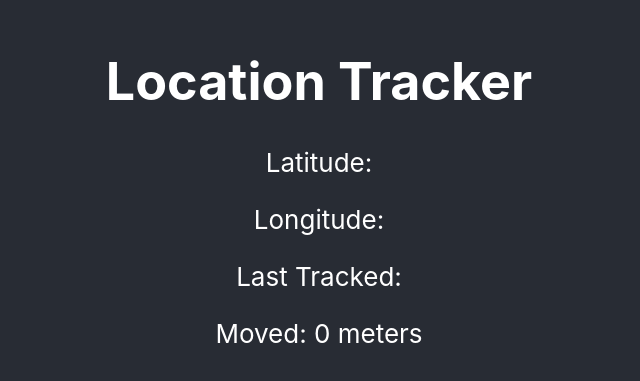
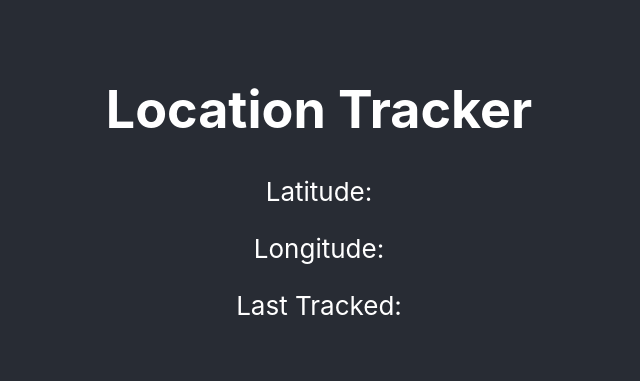
Before and after one commit to DispatchOrderNodeGovernance/rider-app, a React (Create React App) app: page / in a window 1280 px wide. Shown: the part 205-586 px from the top of the page, without its empty margins (321-961 px from the left). Built offline with nearby package versions, Linux system fonts and the light colour scheme; no server answers.

Commit message:
chore: Improve geolocation tracking in LocationTracker component

```diff
--- a/src/components/LocationTracker.js
+++ b/src/components/LocationTracker.js
@@ -5,7 +5,6 @@ const LocationTracker = () => {
   const [lastTracked, setLastTracked] = useState(null);
   const [error, setError] = useState(null);
   const [previousPosition, setPreviousPosition] = useState(null);
-  const [movedMeters, setMovedMeters] = useState(0);
 
   useEffect(() => {
     const handleSuccess = (pos) => {
@@ -21,9 +20,8 @@ const LocationTracker = () => {
           currentPosition.lat,
           currentPosition.lng
         );
-        setMovedMeters(distance);
-        if (distance >= 10) {
-          alert('You have moved 10 meters');
+        if (distance >= 100) {
+          alert('You have moved 100 meters.');
         }
       }
 
@@ -38,11 +36,15 @@ const LocationTracker = () => {
 
     navigator.geolocation.getCurrentPosition(handleSuccess, handleError);
 
-    const watchIntervalId = setInterval(() => {
-        navigator.geolocation.getCurrentPosition(handleSuccess, handleError);
-    }, 2000);
+    const watchId = navigator.geolocation.watchPosition(handleSuccess, handleError, {
+      enableHighAccuracy: true,
+      maximumAge: 0,
+      timeout: 5000,
+    });
 
-    return () => { clearInterval(watchIntervalId); }
+    return () => {
+      navigator.geolocation.clearWatch(watchId);
+    };
   }, []);
 
   const calculateDistance = (lat1, lng1, lat2, lng2) => {
@@ -70,7 +72,6 @@ const LocationTracker = () => {
           <p>Latitude: {position.lat}</p>
           <p>Longitude: {position.lng}</p>
           <p>Last Tracked: {lastTracked}</p>
-          <p>Moved: {movedMeters} meters</p>
         </>
       )}
     </div>
```
